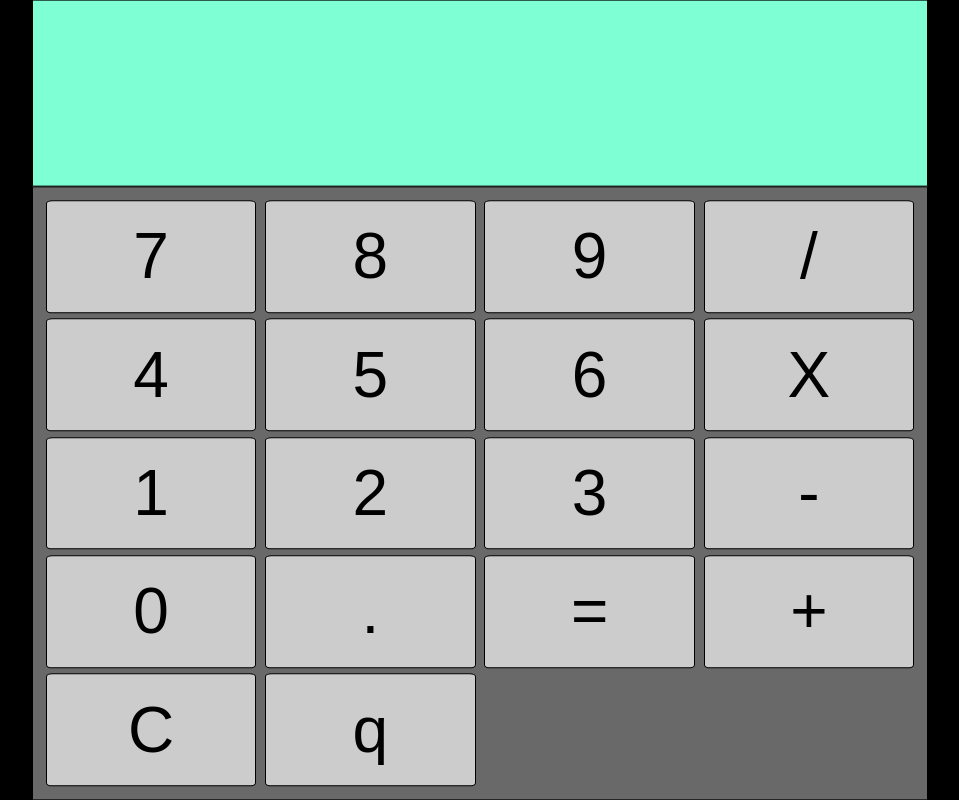
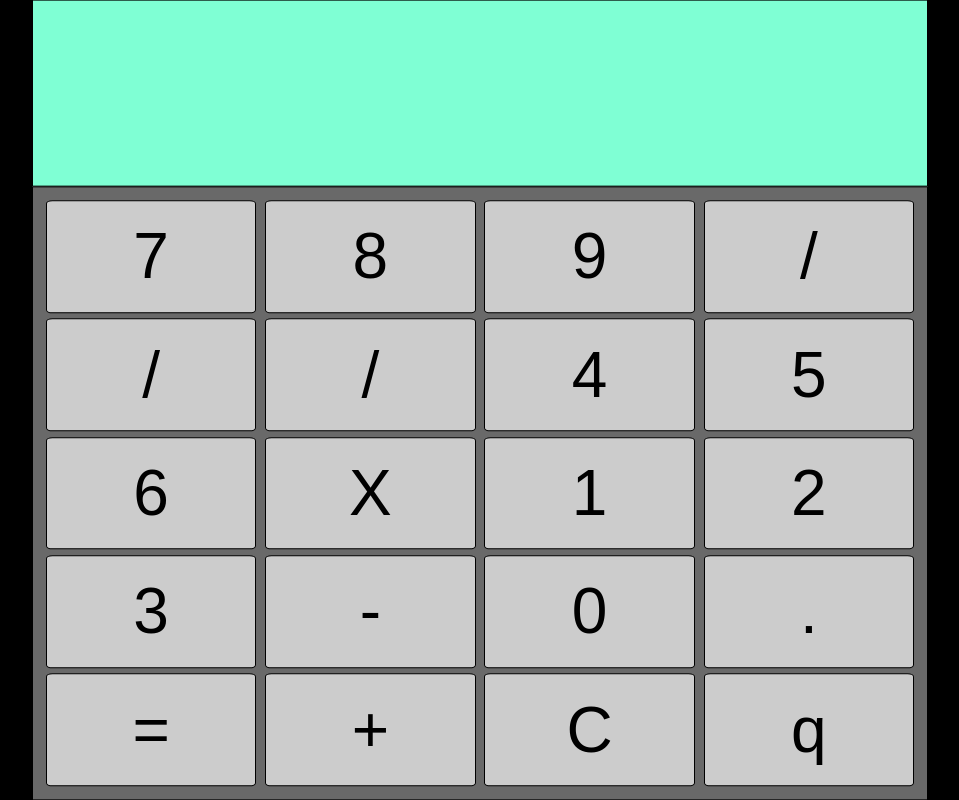
Before and after one commit to LeonCS5/calculadora, a plain HTML site: page index.html in a window 1280 px wide. Shown: the whole page, without its empty margins (160-1119 px from the left). Drawn offline with Linux system fonts and the light colour scheme.

Commit message:
Update index.html

```diff
--- a/index.html
+++ b/index.html
@@ -18,6 +18,10 @@
       <button class="numb">8</button>
       <button class="numb">9</button>
       <button class="conta">/</button>
+      <button class="conta">/</button>
+      <button class="conta">/</button>
+
+
 
       <button class="numb">4</button>
       <button class="numb">5</button>
```
